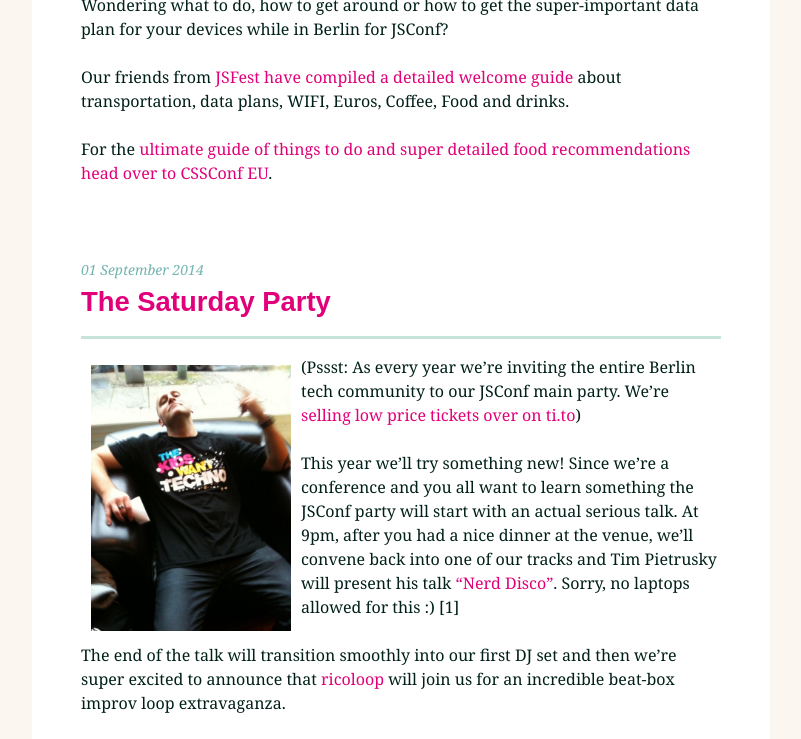
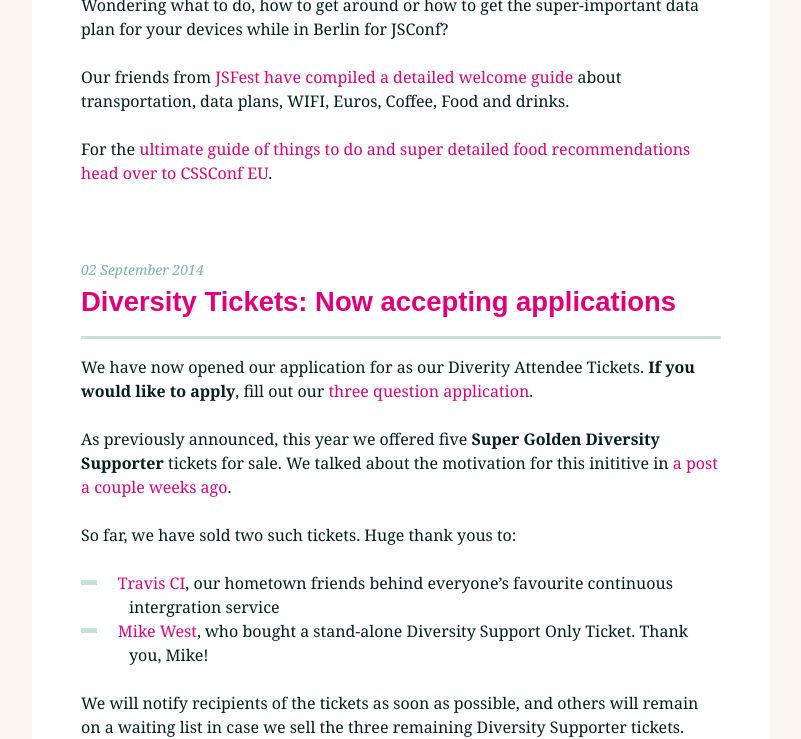
Before and after one commit to jsconf/2014.jsconf.eu, a Jekyll site: the page built from news.html, in a window 1280 px wide and 1400 px high, scrolled down 812 px. Shown: the top 739 px of the window, without its empty margins (239-1040 px from the left). Built offline with Jekyll 4.4.1, drawn with Linux system fonts in a browser that asks for light colours; nearby versions of some CDN libraries; comment, search, counter and statistics services are not loaded; some of the changed text lies outside the part shown; grey boxes are pictures that could not be loaded.

Commit message:
now accepting applications

```diff
--- a/_posts/2014-08-15-diversity-tickets.md
+++ b/_posts/2014-08-15-diversity-tickets.md
@@ -7,6 +7,8 @@
 ---
 
 {% include header.md %}
+
+**UPDATE**: We are now [accepting applications](http://2014.jsconf.eu/news/2014/09/02/accepting-applications.html) for the diversity tickets.
 
 At JSConf EU, we’ve been working tirelessly on increasing the diversity of our speakers and attendees.
 
@@ -31,4 +33,4 @@
 
 We will be selecting the people from a list of submissions, which we will open once we have sold the tickets.
 
-We believe that a more diverse crowd makes for a better event. If you agree, we invite you to become a Super Golden Diversity Supporter by [buying one of the <strike>five</strike> **four** (Thank you Travis CI!) tickets](https://ti.to/jsconfeu/jsconf-eu-2014?release_id=7fszx8vpdxs).
+We believe that a more diverse crowd makes for a better event. If you agree, we invite you to become a Super Golden Diversity Supporter by [buying one of the <strike>five</strike> **three** (Thank you Travis CI and Mike West!) tickets](https://ti.to/jsconfeu/jsconf-eu-2014?release_id=7fszx8vpdxs).
--- /dev/null
+++ b/_posts/2014-09-02-accepting-applications.md
@@ -0,0 +1,29 @@
+---
+layout: default
+title: "Diversity Tickets: Now accepting applications"
+category: news
+tags: news
+image: /img/top_mandy_jed.jpg
+---
+
+{% include header.md %}
+
+We have now opened our application for as our Diverity Attendee Tickets. **If you would like to apply**, fill out our [three question application](https://docs.google.com/forms/d/1DW0Fudmcnw5Swr-CX1Kipm7qhsIrQieIxZLWt6SKREU/viewform).
+
+As previously announced, this year we offered five **Super Golden Diversity Supporter** tickets for sale. We talked about the motivation for this inititive in [a post a couple weeks ago](http://2014.jsconf.eu/news/2014/08/15/diversity-tickets.html).
+
+So far, we have sold two such tickets. Huge thank yous to:
+
+- [Travis CI](https://travis-ci.org/), our hometown friends behind everyone’s favourite continuous intergration service
+- [Mike West](https://twitter.com/mikewest), who bought a stand-alone Diversity Support Only Ticket. Thank you, Mike!
+
+We will notify recipients of the tickets as soon as possible, and others will remain on a waiting list in case we sell the three remaining Diversity Supporter tickets.
+
+---
+
+We believe that a more diverse crowd makes for a better event. If you agree, we invite you to become supporter. We still have three [Super Golden Diversity Supporter](https://ti.to/jsconfeu/jsconf-eu-2014?release_id=7fszx8vpdxs) tickets left. You get:
+
+- 1 JSConf EU ticket for yourself to keep.
+- 1 JSConf EU ticket for someone in the community who couldn’t afford to come otherwise
+
+(You will pay for both tickets plus a 500€ travel stipend for the other person.)
```
